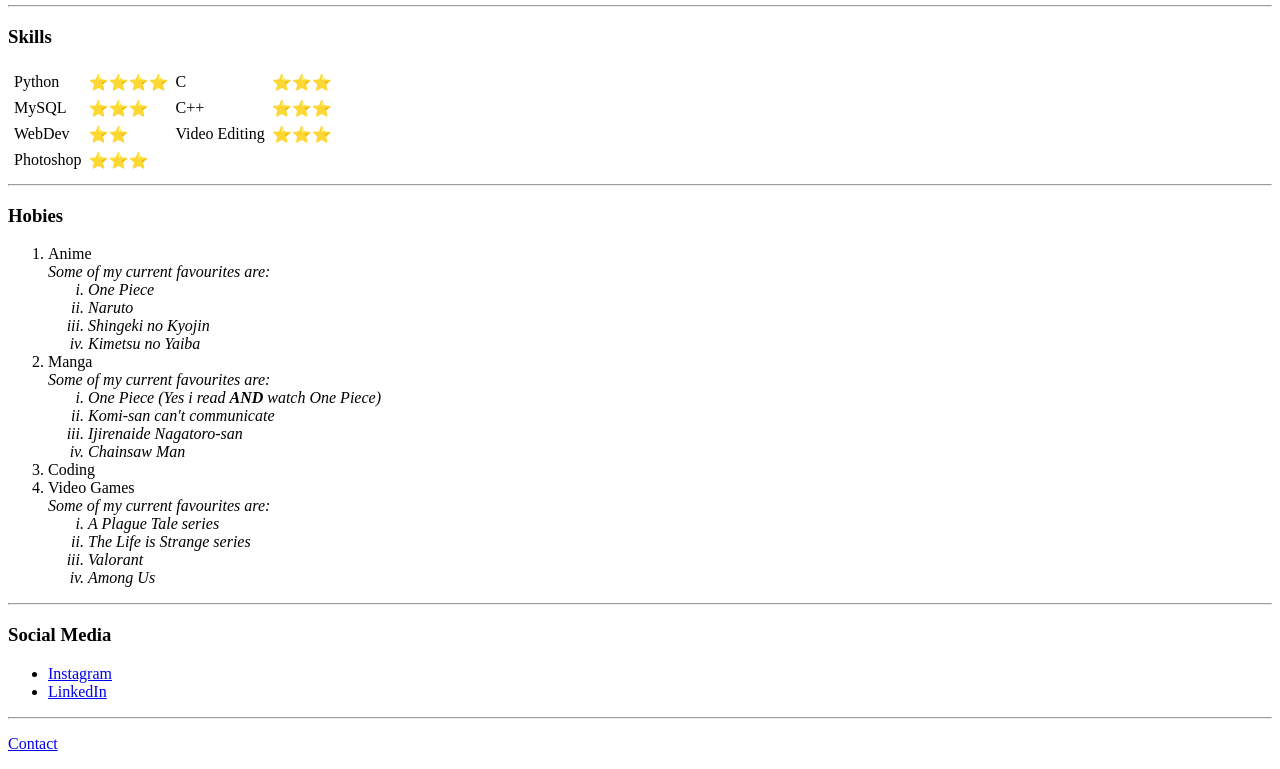
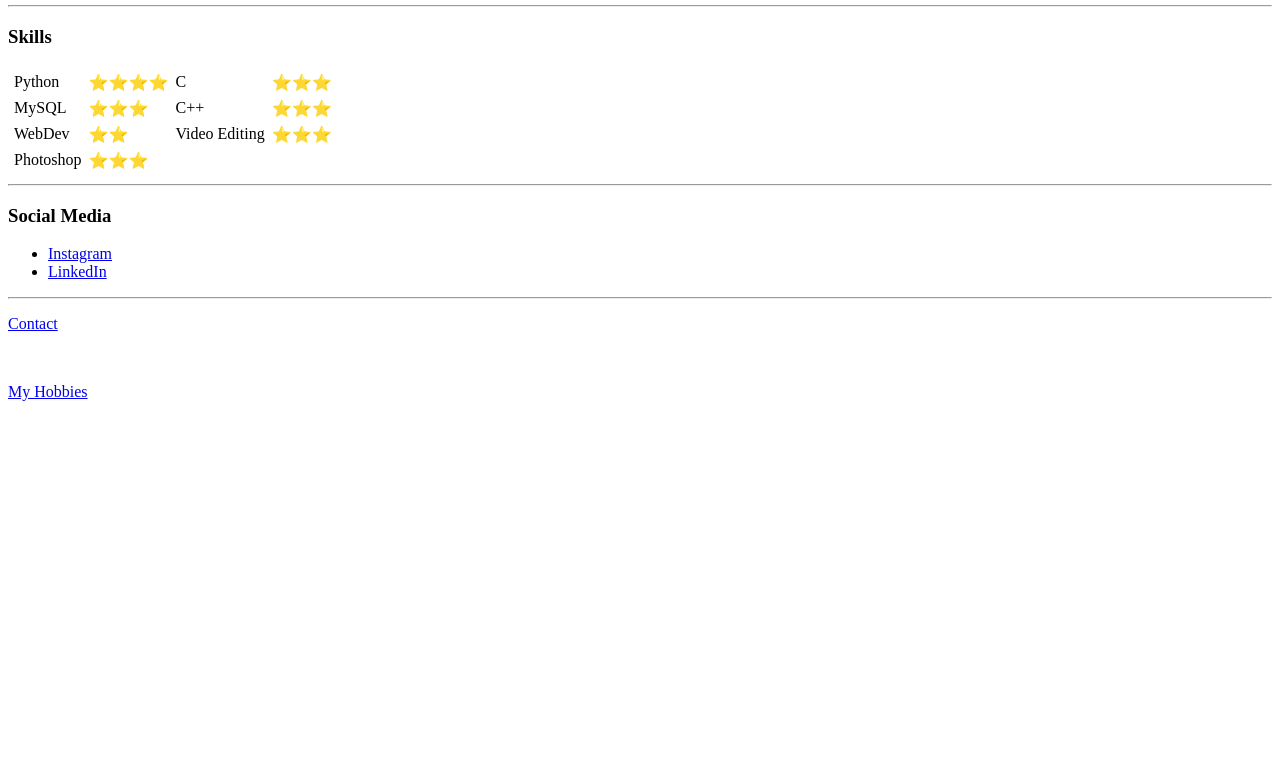
Before and after one commit to aniket-1dey/cv, a plain HTML site: page index.html in a window 1280 px wide. Shown: the part 426-1195 px from the top of the page. After the commit the page ends 843 px from the top, so only its background shows below. Drawn offline with Linux system fonts and the light colour scheme.

Commit message:
hobbies removal from main page

```diff
--- a/index.html
+++ b/index.html
@@ -34,39 +34,12 @@
                     <tr><td>WebDev</td><td>⭐⭐</td><td>Video Editing</td><td>⭐⭐⭐</td></tr>
                     <tr><td>Photoshop</td><td>⭐⭐⭐</td></tr>
     </table><hr>
-    <h3>Hobies</h3>
-    <ol>
-        <li>Anime <br><i>Some of my current favourites are:
-            <ol type="i">
-                <li>One Piece</li>
-                <li>Naruto</li>
-                <li>Shingeki no Kyojin</li>
-                <li>Kimetsu no Yaiba</li>
-            </ol>
-        </i></li>
-        <li>Manga <br><i>Some of my current favourites are:
-            <ol type="i">
-                <li>One Piece (Yes i read <strong>AND</strong> watch One Piece)</li>
-                <li>Komi-san can't communicate</li>
-                <li>Ijirenaide Nagatoro-san</li>
-                <li>Chainsaw Man</li>
-            </ol>
-        </i></li>
-        <li>Coding</li>
-        <li>Video Games <br><i>Some of my current favourites are:
-            <ol type="i">
-                <li>A Plague Tale series</li>
-                <li>The Life is Strange series</li>
-                <li>Valorant</li>
-                <li>Among Us</li>
-            </ol>
-        </i></li>
-    </ol><hr>
     <h3>Social Media</h3>
     <ul>
         <li><a href="https://www.instagram.com/_aniket_dey_/" target="_blank" rel="noopener noreferrer">Instagram</a></li>
         <li><a href="https://www.linkedin.com/in/aniket-dey-8969931ba/" target="_blank" rel="noopener noreferrer">LinkedIn</a></li>
     </ul><hr>
-    <p><a href="contact.html" target="_blank" rel="noopener noreferrer">Contact</a></p>
+    <p><a href="contact.html" target="_blank" rel="noopener noreferrer">Contact</a></p><br>
+    <p><a href="hobbies.html" target="_blank" rel="noopener noreferrer">My Hobbies</a></p>
 </body>
 </html>
```
